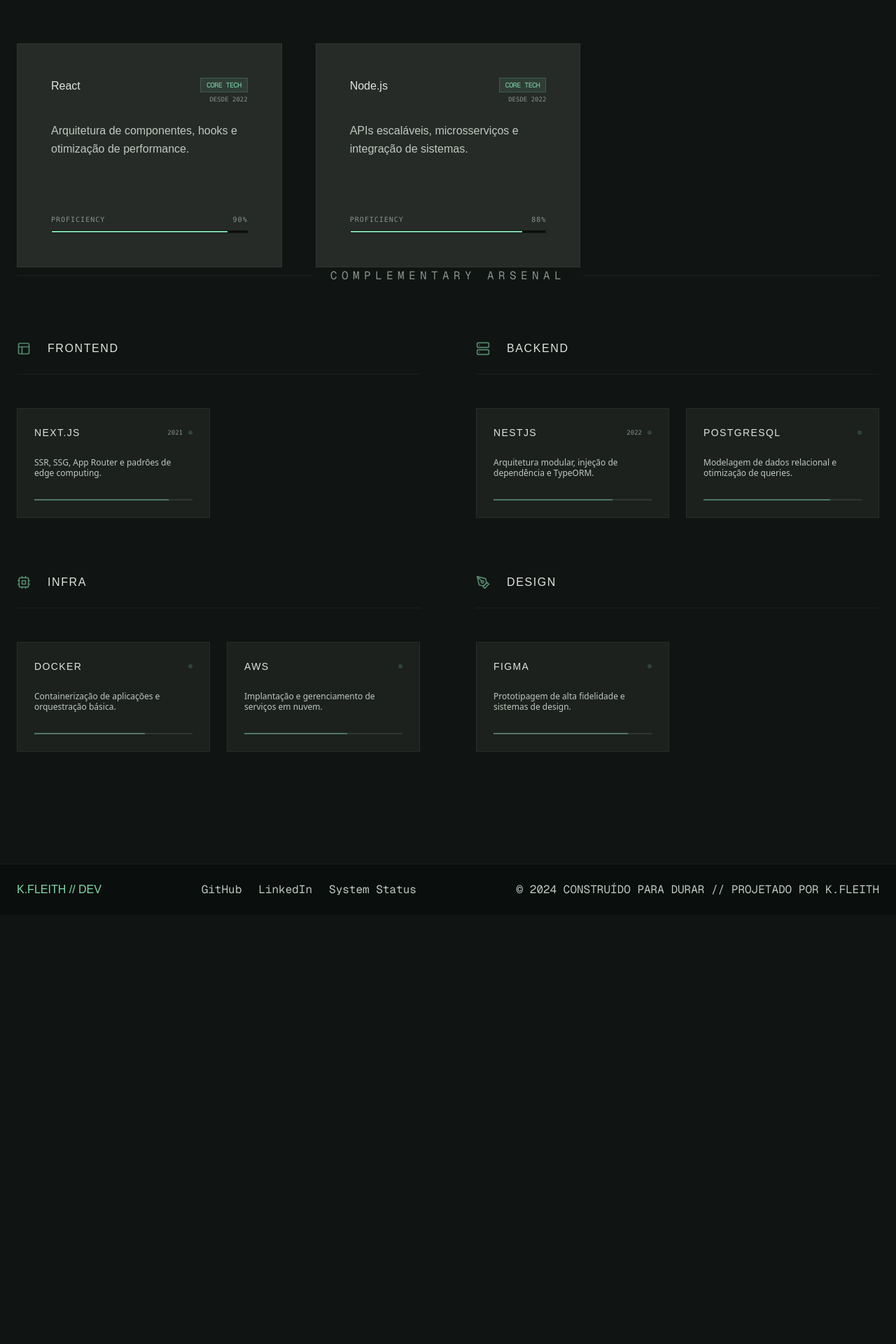
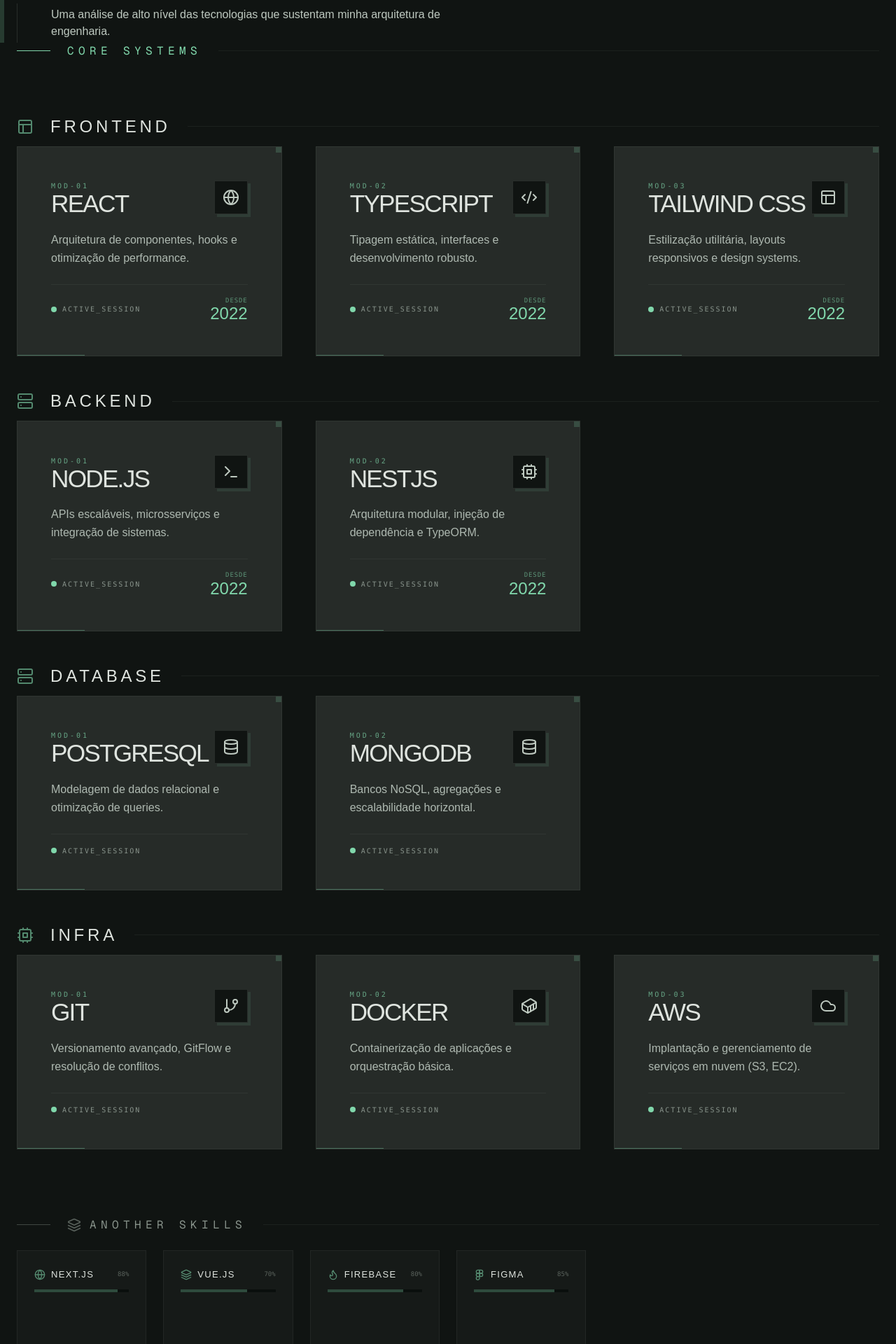
Before and after one commit to LeonardoKako/Portfolio_2K26, a React (Vite) app in the folder frontend/: page /skills in a window 1280 px wide. Shown: the part 340-2260 px from the top of the page at 70% size. Before the commit the page ends 1647 px from the top, so only its background shows below. Built offline with nearby package versions, Linux system fonts and the light colour scheme; a web font is replaced by a local one.

Commit message:
Skills Page

```diff
--- a/frontend/src/components/SkillCard.tsx
+++ b/frontend/src/components/SkillCard.tsx
@@ -1,40 +1,77 @@
 import React from 'react';
 import { Skill } from '../types/portfolio';
 import { useTranslation } from '../hooks/useTranslation';
+import {
+  Globe,
+  Code2,
+  Layout,
+  Terminal,
+  Cpu,
+  Database,
+  GitBranch,
+  Container,
+  Cloud,
+  Layers,
+  Flame,
+  Figma
+} from 'lucide-react';
 
 interface Props {
   skill: Skill;
 }
 
+const getIcon = (id: string) => {
+  switch (id) {
+    case 'react':
+    case 'nextjs': return Globe;
+    case 'typescript': return Code2;
+    case 'tailwindcss': return Layout;
+    case 'nodejs': return Terminal;
+    case 'nestjs': return Cpu;
+    case 'postgresql':
+    case 'mongodb': return Database;
+    case 'git': return GitBranch;
+    case 'docker': return Container;
+    case 'aws': return Cloud;
+    case 'vue': return Layers;
+    case 'firebase': return Flame;
+    case 'figma': return Figma;
+    default: return Cpu;
+  }
+};
+
 const SkillCard: React.FC<Props> = ({ skill }) => {
   const { language } = useTranslation();
+  const Icon = getIcon(skill.id);
 
   return (
-    <div className="bg-surface-container border border-outline/10 p-md flex flex-col gap-sm hover:border-primary/40 transition-all group relative overflow-hidden">
-      <div className="flex justify-between items-center mb-sm">
-        <h3 className="font-headline-md text-[14px] text-on-surface group-hover:text-primary transition-colors tracking-widest uppercase">
-          {skill.name}
-        </h3>
+    <div className="group bg-surface-container/50 border border-outline/10 p-md hover:bg-surface-container hover:border-primary/30 transition-all duration-300 relative overflow-hidden">
+      <div className="flex justify-between items-center mb-sm relative z-10">
         <div className="flex items-center gap-2">
-          {skill.since && (
-            <span className="font-mono text-[9px] text-outline uppercase">
-              {skill.since}
-            </span>
-          )}
-          <div className="w-1.5 h-1.5 bg-primary/20 rounded-full group-hover:bg-primary group-hover:animate-pulse transition-colors"></div>
+          <Icon className="w-4 h-4 text-primary opacity-60 group-hover:opacity-100 transition-opacity" />
+          <h3 className="font-headline-md text-[13px] text-on-surface group-hover:text-primary transition-colors tracking-widest uppercase">
+            {skill.name}
+          </h3>
         </div>
+        <span className="font-mono text-[9px] text-outline opacity-60 group-hover:opacity-100 transition-opacity">
+          {skill.proficiency}%
+        </span>
       </div>
 
-      <p className="font-body-sm text-[12px] text-on-surface-variant leading-tight min-h-[2.5rem]">
+      <div className="h-1 w-full bg-surface-container-lowest relative z-10 overflow-hidden">
+        <div
+          className="h-full bg-primary/30 group-hover:bg-primary/60 transition-all duration-700 ease-out origin-left"
+          style={{ width: `${skill.proficiency}%` }}
+        />
+      </div>
+
+      {/* Detail visible on hover */}
+      <p className="mt-2 font-body-sm text-[11px] text-on-surface-variant leading-tight opacity-0 group-hover:opacity-100 translate-y-1 group-hover:translate-y-0 transition-all duration-300">
         {skill.proficiencyDescription[language]}
       </p>
 
-      <div className="h-[2px] w-full bg-surface-container-highest mt-2 overflow-hidden">
-        <div
-          className="bg-primary/40 group-hover:bg-primary h-full transition-all duration-1000 origin-left"
-          style={{ width: `${skill.proficiency}%` }}
-        ></div>
-      </div>
+      {/* Decorative corner accent */}
+      <div className="absolute top-0 right-0 w-[4px] h-[4px] bg-primary/0 group-hover:bg-primary/40 transition-colors" />
     </div>
   );
 };
--- a/frontend/src/components/StackCard.tsx
+++ b/frontend/src/components/StackCard.tsx
@@ -1,56 +1,109 @@
-import React from 'react';
-import { Skill } from '../types/portfolio';
-import { useTranslation } from '../hooks/useTranslation';
+import React from "react";
+import { Skill } from "../types/portfolio";
+import { useTranslation } from "../hooks/useTranslation";
+import {
+  Code2,
+  Terminal,
+  Database,
+  Globe,
+  Cpu,
+  GitBranch,
+  Cloud,
+  Container,
+  Layout,
+} from "lucide-react";
 
 interface Props {
   skill: Skill;
+  index: number;
 }
 
-const StackCard: React.FC<Props> = ({ skill }) => {
+const getIcon = (id: string) => {
+  switch (id) {
+    case "react":
+    case "nextjs":
+      return Globe;
+    case "typescript":
+      return Code2;
+    case "tailwindcss":
+      return Layout;
+    case "nodejs":
+      return Terminal;
+    case "nestjs":
+      return Cpu;
+    case "postgresql":
+    case "mongodb":
+      return Database;
+    case "git":
+      return GitBranch;
+    case "docker":
+      return Container;
+    case "aws":
+      return Cloud;
+    default:
+      return Cpu;
+  }
+};
+
+const StackCard: React.FC<Props> = ({ skill, index }) => {
   const { language, t } = useTranslation();
+  const Icon = getIcon(skill.id);
+  const serial = `MOD-${String(index + 1).padStart(2, "0")}`;
 
   return (
-    <div className="bg-surface-container-high border border-outline/10 p-lg group hover:border-primary/30 transition-all duration-500 relative overflow-hidden">
-      {/* Decorative Corner */}
-      <div className="absolute top-0 right-0 w-8 h-8 border-t border-r border-primary/0 group-hover:border-primary/30 transition-colors"></div>
+    <div className='bg-surface-container-high border border-outline/10 p-lg group hover:border-primary/40 transition-all duration-500 relative overflow-hidden flex flex-col gap-md'>
+      {/* Grid Pattern Background */}
+      <div
+        className='absolute inset-0 opacity-[0.03] group-hover:opacity-[0.07] transition-opacity pointer-events-none'
+        style={{
+          backgroundImage: "radial-gradient(var(--primary) 1px, transparent 0)",
+          backgroundSize: "20px 20px",
+        }}
+      ></div>
 
-      <div className="flex justify-between items-start mb-md">
-        <h3 className="font-headline-md text-headline-md text-on-surface group-hover:text-primary transition-colors">
-          {skill.name}
-        </h3>
-        <div className="flex flex-col items-end gap-1">
-          {skill.isCore && (
-            <span className="font-label-sm text-[10px] bg-primary/10 text-primary px-2 py-0.5 border border-primary/20 uppercase tracking-tighter">
-              {t.skills_page.coreTech}
-            </span>
-          )}
-          {skill.since && (
-            <span className="font-mono text-[9px] text-outline uppercase">
-              {t.skills_page.since} {skill.since}
-            </span>
-          )}
+      {/* Header Info */}
+      <div className='flex justify-between items-center relative z-10'>
+        <div className='flex flex-col'>
+          <span className='font-mono text-[10px] text-primary tracking-[0.3em] mb-1 opacity-70'>
+            {serial}
+          </span>
+          <h3 className='font-display-lg text-[1.8rem] md:text-[2.2rem] text-on-surface leading-[0.8] uppercase tracking-tighter group-hover:text-primary transition-colors'>
+            {skill.name}
+          </h3>
+        </div>
+        <div className='w-12 h-12 bg-background border border-outline/20 flex items-center justify-center text-on-surface-variant group-hover:text-primary group-hover:border-primary/40 transition-all shadow-[4px_4px_0px_rgba(129,216,172,0.1)] group-hover:shadow-[4px_4px_0px_rgba(129,216,172,0.2)]'>
+          <Icon className='w-6 h-6' />
         </div>
       </div>
 
-      <p className="font-body-md text-body-md text-on-surface-variant mb-xl leading-relaxed min-h-[3rem]">
+      {/* Description */}
+      <p className='font-body-md text-body-md text-on-surface-variant/90 leading-relaxed relative z-10 min-h-[3rem]'>
         {skill.proficiencyDescription[language]}
       </p>
 
-      <div className="space-y-2">
-        <div className="flex justify-between font-mono text-[10px] text-outline uppercase tracking-widest">
-          <span>PROFICIENCY</span>
-          <span>{skill.proficiency}%</span>
+      {/* Footer Meta */}
+      <div className='flex justify-between items-center pt-4 border-t border-outline/10 relative z-10'>
+        <div className='flex items-center gap-2'>
+          <span className='w-2 h-2 rounded-full bg-primary animate-pulse'></span>
+          <span className='font-mono text-[10px] text-outline uppercase tracking-[0.2em]'>
+            Active_Session
+          </span>
         </div>
-        <div className="h-1 bg-surface-container-lowest overflow-hidden border border-outline/5">
-          <div
-            className="h-full bg-primary transition-all duration-1000 ease-out origin-left"
-            style={{ width: `${skill.proficiency}%` }}
-          ></div>
-        </div>
+        {skill.since && (
+          <div className='flex flex-col items-end'>
+            <span className='font-mono text-[9px] text-primary/60 uppercase tracking-widest'>
+              {t.skills_page.since}
+            </span>
+            <span className='font-display-lg text-2xl text-primary leading-none'>
+              {skill.since}
+            </span>
+          </div>
+        )}
       </div>
 
-      {/* Industrial Accent */}
-      <div className="absolute bottom-0 left-0 h-[1px] w-0 bg-primary/40 group-hover:w-full transition-all duration-700"></div>
+      {/* Industrial Accents */}
+      <div className='absolute top-0 right-0 w-2 h-2 bg-primary/20'></div>
+      <div className='absolute bottom-0 left-0 w-24 h-[1px] bg-primary/40 group-hover:w-full transition-all duration-700'></div>
     </div>
   );
 };
--- a/frontend/src/data/skills.ts
+++ b/frontend/src/data/skills.ts
@@ -5,7 +5,7 @@ export const skills: Skill[] = [
     id: 'react',
     name: 'React',
     category: 'Frontend',
-    proficiency: 90,
+    proficiency: 95,
     proficiencyDescription: {
       'pt-BR': 'Arquitetura de componentes, hooks e otimização de performance.',
       'en-US': 'Component architecture, hooks, and performance optimization.'
@@ -14,21 +14,34 @@ export const skills: Skill[] = [
     isCore: true,
   },
   {
-    id: 'nextjs',
-    name: 'Next.js',
+    id: 'typescript',
+    name: 'TypeScript',
     category: 'Frontend',
-    proficiency: 85,
+    proficiency: 92,
     proficiencyDescription: {
-      'pt-BR': 'SSR, SSG, App Router e padrões de edge computing.',
-      'en-US': 'SSR, SSG, App Router, and edge computing patterns.'
+      'pt-BR': 'Tipagem estática, interfaces e desenvolvimento robusto.',
+      'en-US': 'Static typing, interfaces, and robust development.'
     },
-    since: '2021',
+    since: '2022',
+    isCore: true,
+  },
+  {
+    id: 'tailwindcss',
+    name: 'Tailwind CSS',
+    category: 'Frontend',
+    proficiency: 95,
+    proficiencyDescription: {
+      'pt-BR': 'Estilização utilitária, layouts responsivos e design systems.',
+      'en-US': 'Utility-first styling, responsive layouts, and design systems.'
+    },
+    since: '2022',
+    isCore: true,
   },
   {
     id: 'nodejs',
     name: 'Node.js',
     category: 'Backend',
-    proficiency: 88,
+    proficiency: 90,
     proficiencyDescription: {
       'pt-BR': 'APIs escaláveis, microsserviços e integração de sistemas.',
       'en-US': 'Scalable APIs, microservices, and system integration.'
@@ -40,42 +53,102 @@ export const skills: Skill[] = [
     id: 'nestjs',
     name: 'NestJS',
     category: 'Backend',
-    proficiency: 75,
+    proficiency: 85,
     proficiencyDescription: {
       'pt-BR': 'Arquitetura modular, injeção de dependência e TypeORM.',
       'en-US': 'Modular architecture, dependency injection, and TypeORM.'
     },
     since: '2022',
+    isCore: true,
   },
   {
     id: 'postgresql',
     name: 'PostgreSQL',
-    category: 'Backend',
-    proficiency: 80,
+    category: 'Database',
+    proficiency: 88,
     proficiencyDescription: {
       'pt-BR': 'Modelagem de dados relacional e otimização de queries.',
       'en-US': 'Relational data modeling and query optimization.'
     },
+    isCore: true,
+  },
+  {
+    id: 'mongodb',
+    name: 'MongoDB',
+    category: 'Database',
+    proficiency: 82,
+    proficiencyDescription: {
+      'pt-BR': 'Bancos NoSQL, agregações e escalabilidade horizontal.',
+      'en-US': 'NoSQL databases, aggregations, and horizontal scaling.'
+    },
+    isCore: true,
+  },
+  {
+    id: 'git',
+    name: 'Git',
+    category: 'Infra',
+    proficiency: 92,
+    proficiencyDescription: {
+      'pt-BR': 'Versionamento avançado, GitFlow e resolução de conflitos.',
+      'en-US': 'Advanced versioning, GitFlow, and conflict resolution.'
+    },
+    isCore: true,
   },
   {
     id: 'docker',
     name: 'Docker',
     category: 'Infra',
-    proficiency: 70,
+    proficiency: 85,
     proficiencyDescription: {
       'pt-BR': 'Containerização de aplicações e orquestração básica.',
       'en-US': 'Application containerization and basic orchestration.'
     },
+    isCore: true,
   },
   {
     id: 'aws',
     name: 'AWS',
     category: 'Infra',
-    proficiency: 65,
+    proficiency: 75,
     proficiencyDescription: {
-      'pt-BR': 'Implantação e gerenciamento de serviços em nuvem.',
-      'en-US': 'Deployment and management of cloud services.'
+      'pt-BR': 'Implantação e gerenciamento de serviços em nuvem (S3, EC2).',
+      'en-US': 'Deployment and management of cloud services (S3, EC2).'
     },
+    isCore: true,
+  },
+  {
+    id: 'nextjs',
+    name: 'Next.js',
+    category: 'Frontend',
+    proficiency: 88,
+    proficiencyDescription: {
+      'pt-BR': 'SSR, SSG, App Router e otimização SEO.',
+      'en-US': 'SSR, SSG, App Router, and SEO optimization.'
+    },
+    since: '2021',
+    isCore: false,
+  },
+  {
+    id: 'vue',
+    name: 'Vue.js',
+    category: 'Frontend',
+    proficiency: 70,
+    proficiencyDescription: {
+      'pt-BR': 'Desenvolvimento reativo e Composition API.',
+      'en-US': 'Reactive development and Composition API.'
+    },
+    isCore: false,
+  },
+  {
+    id: 'firebase',
+    name: 'Firebase',
+    category: 'Infra',
+    proficiency: 80,
+    proficiencyDescription: {
+      'pt-BR': 'Autenticação, Firestore e Realtime Database.',
+      'en-US': 'Authentication, Firestore, and Realtime Database.'
+    },
+    isCore: false,
   },
   {
     id: 'figma',
@@ -86,5 +159,6 @@ export const skills: Skill[] = [
       'pt-BR': 'Prototipagem de alta fidelidade e sistemas de design.',
       'en-US': 'High-fidelity prototyping and design systems.'
     },
+    isCore: false,
   },
 ];
--- a/frontend/src/data/translations.ts
+++ b/frontend/src/data/translations.ts
@@ -60,10 +60,10 @@ export const translations = {
       builtBy: '© 2024 CONSTRUÍDO PARA DURAR // PROJETADO POR K.FLEITH',
     },
     skills_page: {
-      title: 'ARSENAL TÉCNICO',
-      subtitle: 'Uma análise estruturada de competências principais, frameworks preferidos e ferramentas de infraestrutura.',
-      primaryStack: 'PRIMARY STACK',
-      complementary: 'COMPLEMENTARY ARSENAL',
+      title: 'MATRIZ OPERACIONAL',
+      subtitle: 'Uma análise de alto nível das tecnologias que sustentam minha arquitetura de engenharia.',
+      coreStack: 'CORE SYSTEMS',
+      complementary: 'ANOTHER SKILLS',
       coreTech: 'Core Tech',
       since: 'Desde',
     }
@@ -93,7 +93,7 @@ export const translations = {
         skill2Desc: 'Creating cohesive visual systems and brand guidelines.',
       },
       phase2: {
-        title: 'IT & INFRASTRUCTURE',
+        title: 'TI & INFRASTRUCTURE',
         description: 'Today, at Unicesusc, those principles translate to a different medium. Visual hierarchy became network topology; color theory became system health indicators.',
         skill1: 'NETWORK ARCHITECTURE',
         skill1Desc: 'Designing resilient, scalable infrastructure for uninterrupted service.',
@@ -101,7 +101,7 @@ export const translations = {
         skill2Desc: 'Proactive management and automation of critical server environments.',
       },
       intersection: {
-        title: 'THE INTERSECTION',
+        title: 'A INTERSEÇÃO',
         description: "The transition wasn't a pivot; it was an evolution. The core discipline remains the same: organizing complexity into elegant, functional systems.",
         tags: ['Problem Solving', 'System Architecture', 'Performance Optimization'],
       }
@@ -129,10 +129,10 @@ export const translations = {
       builtBy: '© 2024 BUILT-TO-LAST // ENGINEERED BY K.FLEITH',
     },
     skills_page: {
-      title: 'TECHNICAL ARSENAL',
-      subtitle: 'A structured breakdown of core competencies, preferred frameworks, and infrastructure tooling.',
-      primaryStack: 'PRIMARY STACK',
-      complementary: 'COMPLEMENTARY ARSENAL',
+      title: 'OPERATIONAL MATRIX',
+      subtitle: 'A high-level analysis of the technologies that underpin my engineering architecture.',
+      coreStack: 'CORE SYSTEMS',
+      complementary: 'ANOTHER SKILLS',
       coreTech: 'Core Tech',
       since: 'Since',
     }
--- a/frontend/src/pages/Skills.tsx
+++ b/frontend/src/pages/Skills.tsx
@@ -4,21 +4,21 @@ import { useSeo } from "../hooks/useSeo";
 import { skills } from "../data/skills";
 import StackCard from "../components/StackCard";
 import SkillCard from "../components/SkillCard";
-import { Cpu, Layout, Server, Database, PenTool } from "lucide-react";
+import { Layout, Server, Cpu, Layers } from "lucide-react";
 
 const Skills: React.FC = () => {
   const { t } = useTranslation();
   useSeo({ title: t.nav.skills });
 
-  const categories = [
+  const coreSkills = skills.filter((s) => s.isCore);
+  const otherSkills = skills.filter((s) => !s.isCore);
+
+  const stackCategories = [
     { id: "Frontend", icon: Layout },
     { id: "Backend", icon: Server },
+    { id: "Database", icon: Server },
     { id: "Infra", icon: Cpu },
-    { id: "Design", icon: PenTool },
   ] as const;
-
-  const coreSkills = skills.filter((s) => s.isCore);
-  const otherSkills = skills.filter((s) => !s.isCore);
 
   return (
     <div className='max-w-container-max mx-auto px-gutter pb-xl pt-lg'>
@@ -27,6 +27,7 @@ const Skills: React.FC = () => {
         <div className='absolute -left-gutter top-0 w-1.5 h-full bg-primary opacity-20'></div>
         <h1 className='font-display-lg text-[4rem] md:text-[6rem] lg:text-[8rem] text-on-surface mb-sm tracking-tighter uppercase leading-[0.8]'>
           {t.skills_page.title.split(" ")[0]}
+          <br />
           <span className='text-primary'>
             {t.skills_page.title.split(" ")[1]}
           </span>
@@ -36,51 +37,35 @@ const Skills: React.FC = () => {
         </p>
       </header>
 
-      {/* Section 1: PRIMARY STACK */}
+      {/* Section 1: CORE OPERATING SYSTEM (Primary Stack grouped by category) */}
       <section className='mb-3xl animate-fade-up'>
         <div className='flex items-center gap-md mb-xl'>
-          <div className='h-px flex-1 bg-outline/10'></div>
+          <div className='h-px w-12 bg-primary'></div>
           <h2 className='font-label-sm text-label-sm text-primary uppercase tracking-[0.4em] whitespace-nowrap'>
-            {t.skills_page.primaryStack}
+            {t.skills_page.coreStack}
           </h2>
           <div className='h-px flex-1 bg-outline/10'></div>
         </div>
 
-        <div className='grid grid-cols-1 md:grid-cols-2 lg:grid-cols-3 gap-lg'>
-          {coreSkills.map((skill, index) => (
-            <StackCard key={skill.id} skill={skill} />
-          ))}
-        </div>
-      </section>
-
-      {/* Section 2: COMPLEMENTARY ARSENAL */}
-      <section className='animate-fade-up delay-200'>
-        <div className='flex items-center gap-md mb-xl'>
-          <div className='h-px flex-1 bg-outline/10'></div>
-          <h2 className='font-label-sm text-label-sm text-outline uppercase tracking-[0.4em] whitespace-nowrap'>
-            {t.skills_page.complementary}
-          </h2>
-          <div className='h-px flex-1 bg-outline/10'></div>
-        </div>
-
-        <div className='grid grid-cols-1 md:grid-cols-2 gap-xl'>
-          {categories.map((category) => {
-            const categorySkills = otherSkills.filter(
+        <div className='space-y-6xl'>
+          {stackCategories.map((category) => {
+            const categoryCoreSkills = coreSkills.filter(
               (s) => s.category === category.id,
             );
-            if (categorySkills.length === 0) return null;
+            if (categoryCoreSkills.length === 0) return null;
 
             return (
-              <div key={category.id} className='space-y-lg'>
-                <div className='flex items-center gap-md border-b border-outline/10 pb-md'>
-                  <category.icon className='w-5 h-5 text-primary opacity-60' />
-                  <h3 className='font-headline-md text-headline-md text-on-surface uppercase tracking-widest'>
+              <div key={category.id} className='space-y-sm'>
+                <div className='flex items-center gap-md mt-12'>
+                  <category.icon className='w-6 h-6 text-primary opacity-60' />
+                  <h3 className='font-headline-md text-2xl text-on-surface uppercase tracking-[0.2em]'>
                     {category.id}
                   </h3>
+                  <div className='h-px flex-1 bg-outline/10'></div>
                 </div>
-                <div className='grid grid-cols-1 sm:grid-cols-2 gap-md'>
-                  {categorySkills.map((skill) => (
-                    <SkillCard key={skill.id} skill={skill} />
+                <div className='grid grid-cols-1 md:grid-cols-2 lg:grid-cols-2 xl:grid-cols-3 gap-lg'>
+                  {categoryCoreSkills.map((skill, index) => (
+                    <StackCard key={skill.id} skill={skill} index={index} />
                   ))}
                 </div>
               </div>
@@ -88,6 +73,36 @@ const Skills: React.FC = () => {
           })}
         </div>
       </section>
+
+      {/* Section 2: ANOTHER SKILLS (Other Skills) */}
+      <section className='animate-fade-up delay-200 mt-24'>
+        <div className='flex items-center gap-md mb-6'>
+          <div className='h-px w-12 bg-outline/40'></div>
+          <div className='flex items-center gap-3'>
+            <Layers className='w-5 h-5 text-outline opacity-60' />
+            <h2 className='font-label-sm text-label-sm text-outline uppercase tracking-[0.4em] whitespace-nowrap'>
+              {t.skills_page.complementary}
+            </h2>
+          </div>
+          <div className='h-px flex-1 bg-outline/10'></div>
+        </div>
+
+        <div className='grid grid-cols-2 sm:grid-cols-3 md:grid-cols-4 lg:grid-cols-6 gap-md'>
+          {otherSkills.map((skill) => (
+            <SkillCard key={skill.id} skill={skill} />
+          ))}
+        </div>
+      </section>
+
+      {/* Footer Industrial Accent */}
+      <div className='mt-3xl pt-xl border-t border-outline/5 flex justify-between items-center opacity-30'>
+        <div className='font-mono text-[10px] uppercase tracking-widest'>
+          Build_Log // Ver. 2.0.4
+        </div>
+        <div className='font-mono text-[10px] uppercase tracking-widest'>
+          Hardware_Encrypted
+        </div>
+      </div>
     </div>
   );
 };
--- a/frontend/src/types/portfolio.ts
+++ b/frontend/src/types/portfolio.ts
@@ -1,4 +1,4 @@
-export type Language = 'pt-BR' | 'en-US';
+export type Language = "pt-BR" | "en-US";
 
 export interface Project {
   id: string;
@@ -24,7 +24,7 @@ export interface Experience {
 export interface Skill {
   id: string;
   name: string;
-  category: 'Frontend' | 'Backend' | 'Infra' | 'Design';
+  category: "Frontend" | "Backend" | "Database" | "Infra" | "Design";
   proficiency: number; // 0 to 100
   proficiencyDescription: Record<Language, string>;
   since?: string;
```
